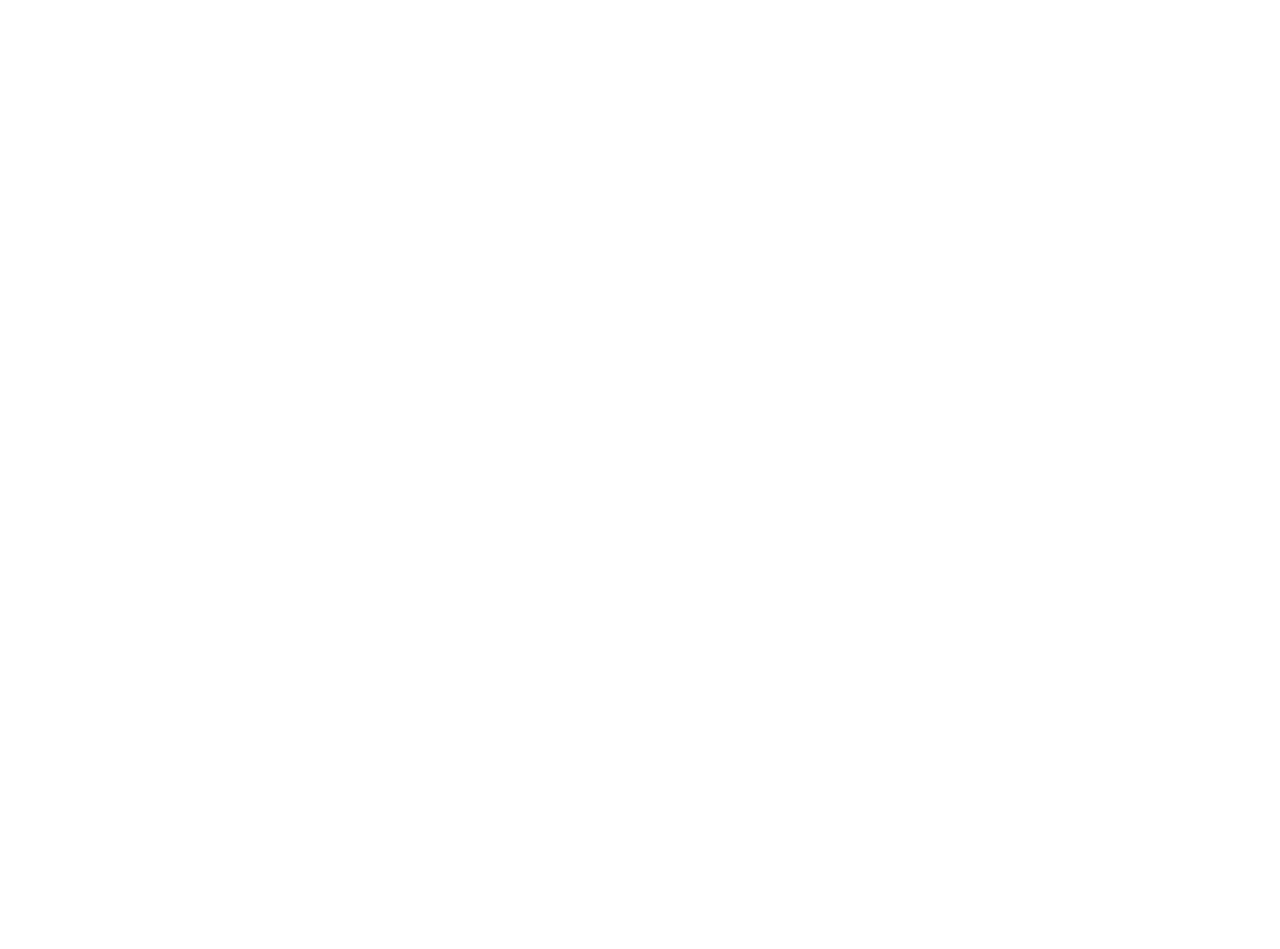
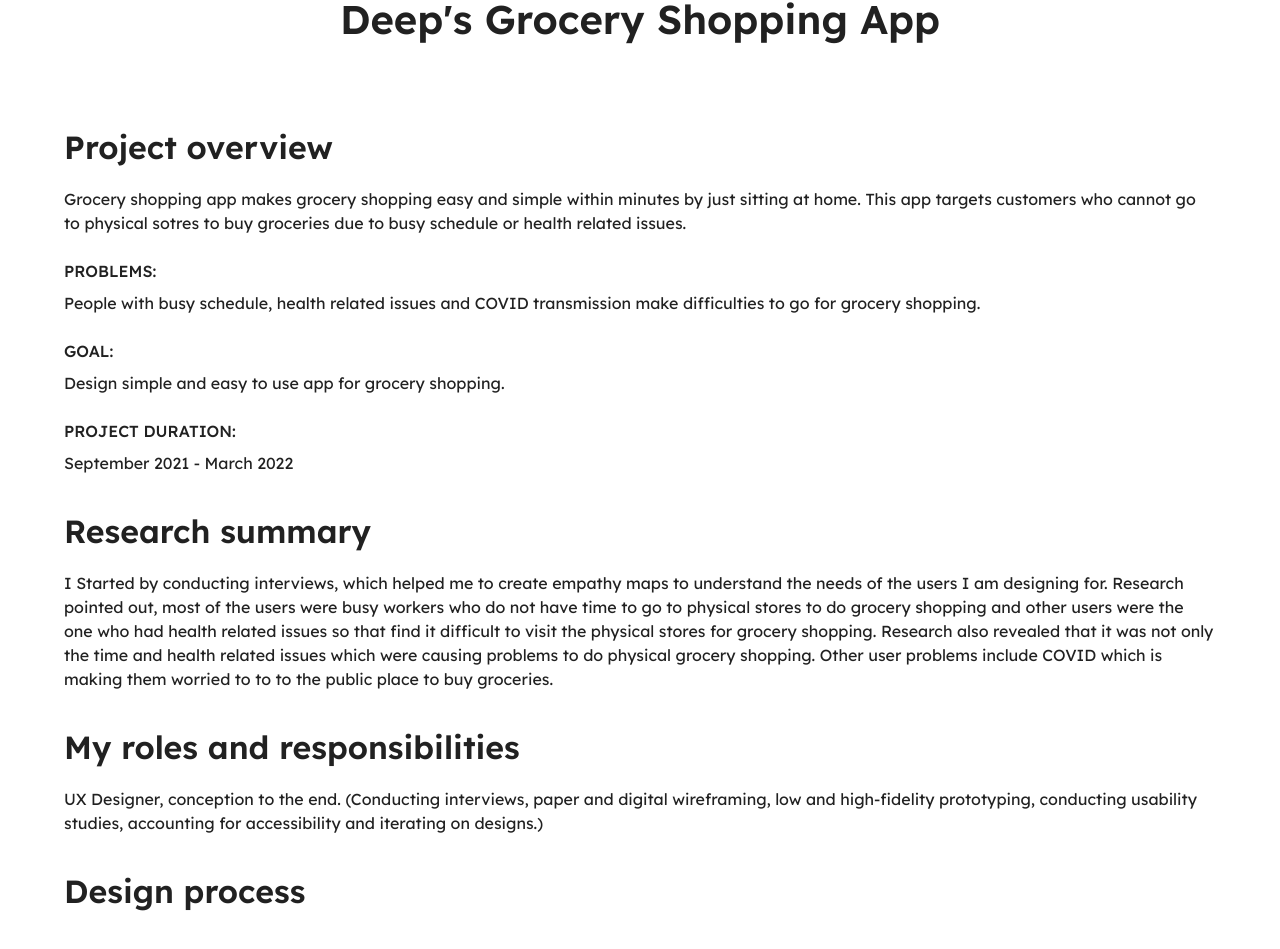
Before and after one commit to acharyasaagar/deepmala-portfolio, a React (Vite) app: page /projects/grocery-shopping-app in a window 1280 px wide. Shown: the part 217-1166 px from the top of the page. Before the commit the page ends 800 px from the top, so only its background shows below. Built offline with nearby package versions, Linux system fonts and the light colour scheme.

Commit message:
Adds project pages

```diff
--- a/src/routes/projects/grocery-shopping-app.tsx
+++ b/src/routes/projects/grocery-shopping-app.tsx
@@ -1,7 +1,77 @@
-import React from 'react'
+import Container from '@mui/material/Container'
+import Typography from '@mui/material/Typography'
+import Topbar from '../../components/Topbar'
+import Fade from 'react-reveal/Fade'
+import {
+  PageHeader,
+  Section,
+  SectionHeader,
+  SectionSubHeader,
+} from './__components'
 
 const GroceryShoppingAppPage = () => {
-  return <div>GroceryShoppingAppPage</div>
+  return (
+    <>
+      <Topbar />
+      <Container maxWidth="lg">
+        <Fade bottom cascade>
+          <PageHeader variant="h3">Deep's Grocery Shopping App</PageHeader>
+          <Section>
+            <SectionHeader>Project overview</SectionHeader>
+            <Typography>
+              Grocery shopping app makes grocery shopping easy and simple within
+              minutes by just sitting at home. This app targets customers who
+              cannot go to physical sotres to buy groceries due to busy schedule
+              or health related issues.
+            </Typography>
+            <SectionSubHeader>Problems:</SectionSubHeader>
+            <Typography>
+              People with busy schedule, health related issues and COVID
+              transmission make difficulties to go for grocery shopping.
+            </Typography>
+            <SectionSubHeader>Goal:</SectionSubHeader>
+            <Typography>
+              Design simple and easy to use app for grocery shopping.
+            </Typography>
+            <SectionSubHeader>Project duration:</SectionSubHeader>
+            <Typography>September 2021 - March 2022</Typography>
+          </Section>
+        </Fade>
+        <Fade bottom>
+          <Section>
+            <SectionHeader>Research summary</SectionHeader>
+            <Typography>
+              I Started by conducting interviews, which helped me to create
+              empathy maps to understand the needs of the users I am designing
+              for. Research pointed out, most of the users were busy workers who
+              do not have time to go to physical stores to do grocery shopping
+              and other users were the one who had health related issues so that
+              find it difficult to visit the physical stores for grocery
+              shopping. Research also revealed that it was not only the time and
+              health related issues which were causing problems to do physical
+              grocery shopping. Other user problems include COVID which is
+              making them worried to to to the public place to buy groceries.
+            </Typography>
+          </Section>
+        </Fade>
+        <Fade>
+          <Section>
+            <SectionHeader>My roles and responsibilities</SectionHeader>
+            <Typography>
+              UX Designer, conception to the end. (Conducting interviews, paper
+              and digital wireframing, low and high-fidelity prototyping,
+              conducting usability studies, accounting for accessibility and
+              iterating on designs.)
+            </Typography>
+          </Section>
+        </Fade>
+
+        <Section>
+          <SectionHeader>Design process</SectionHeader>
+        </Section>
+      </Container>
+    </>
+  )
 }
 
 export default GroceryShoppingAppPage
```
Also changed, not shown: src/routes/projects/customize-sweatshirt.tsx (added, +70 -0 lines), src/routes/projects/expense-tracker.tsx (added, +65 -0 lines).
